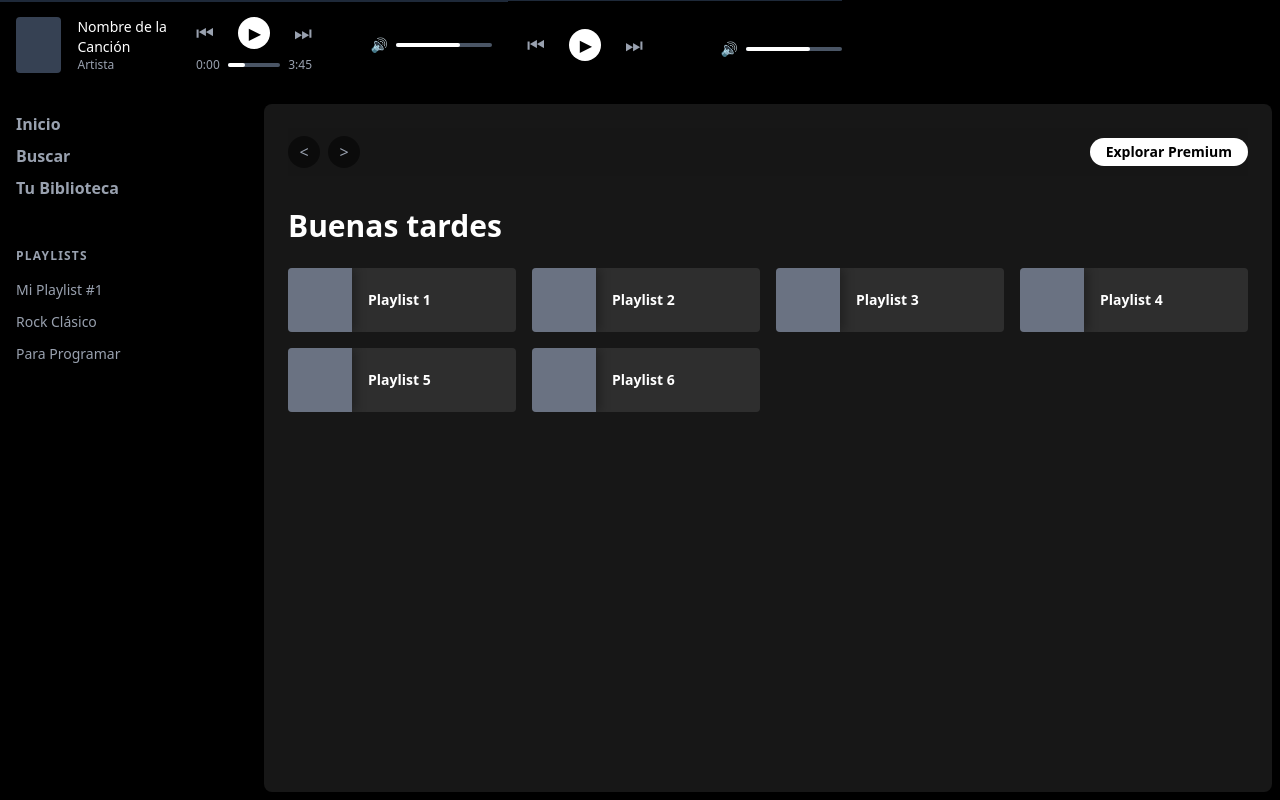
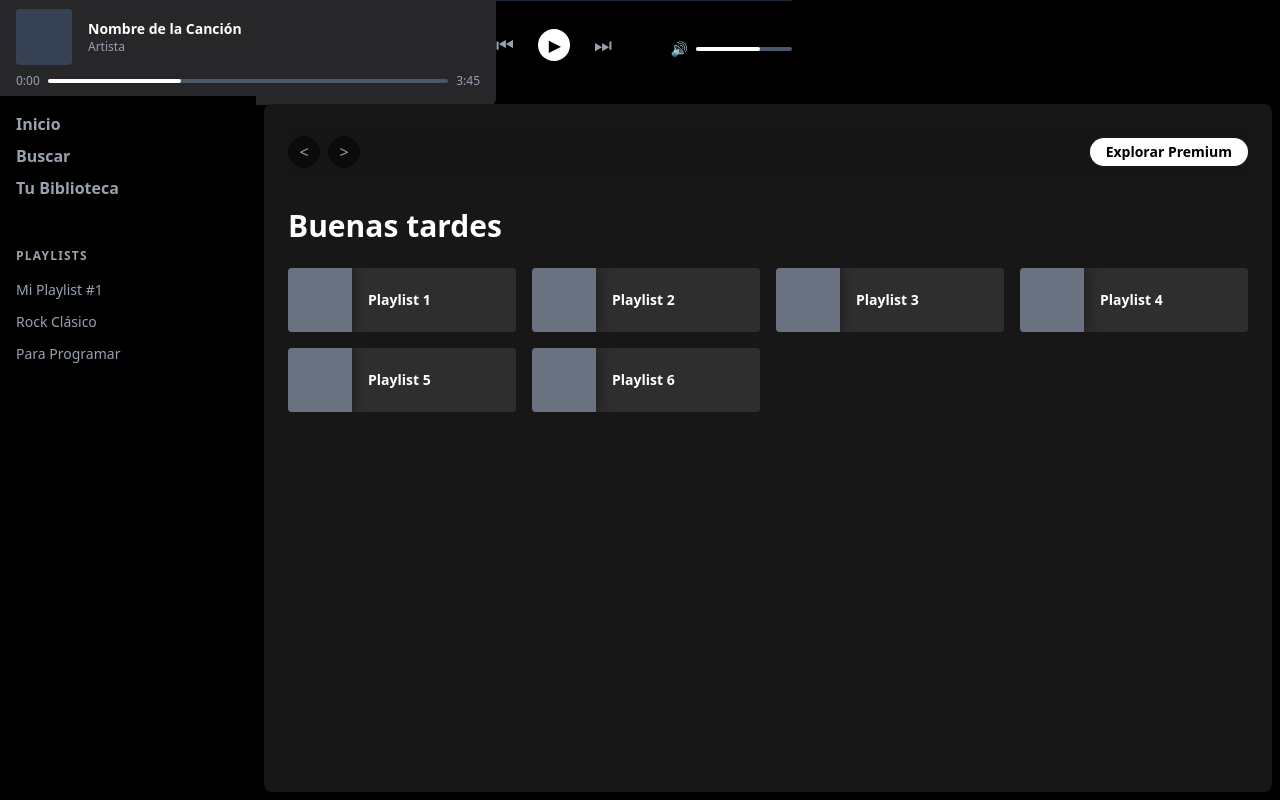
Before and after one commit to spricew/music-player, a React (Vite) app: page / in a window 1280 px wide. Built offline with nearby package versions, Linux system fonts and the light colour scheme; a web font is replaced by a local one.

Commit message:
refactor: redesign PlayerBar component for improved layout and styling

```diff
--- a/src/components/layout/PlayerBar.tsx
+++ b/src/components/layout/PlayerBar.tsx
@@ -1,24 +1,15 @@
 export default function PlayerBar() {
   return (
-      <footer className="h-24 bg-black border-t border-gray-800 flex items-center justify-between px-4 pb-2">
-        <div className="flex items-center w-1/3 min-w-[180px]">
-          <div className="w-14 h-14 bg-gray-700 rounded shadow-md"></div>
+    <div className="flex flex-col gap-y-2 w-124 p-4 rounded-md bg-zinc-800">
+      <div className="flex items-center w-124">
+        <div className="w-14 h-14 shrink-0 bg-gray-700 rounded"></div>
         <div className="ml-4">
-            <p className="text-sm text-white hover:underline cursor-pointer">Nombre de la Canción</p>
-            <p className="text-xs text-gray-400 hover:underline cursor-pointer">Artista</p>
+          <p className="text-sm font-semibold text-white cursor-pointer">Nombre de la Canción</p>
+          <p className="text-xs text-gray-400 cursor-pointer">Artista</p>
         </div>
       </div>
 
-        <div className="flex flex-col items-center justify-center w-2/5 max-w-[722px]">
-          <div className="flex space-x-6 items-center mb-2">
-            <button className="text-gray-400 hover:text-white text-xl transition-colors">⏮</button>
-            <button className="bg-white text-black rounded-full w-8 h-8 flex items-center justify-center hover:scale-105 transition-transform">
-              <span className="ml-0.5">▶</span>
-            </button>
-            <button className="text-gray-400 hover:text-white text-xl transition-colors">⏭</button>
-          </div>
-
-          <div className="w-full flex items-center space-x-2">
+      <div className="flex items-center gap-x-2 w-full">
         <span className="text-xs text-gray-400">0:00</span>
         <div className="flex-1 h-1 bg-gray-600 rounded-full group cursor-pointer hover:h-1.5 transition-all">
           <div className="w-1/3 h-full bg-white group-hover:bg-green-500 rounded-full"></div>
@@ -26,13 +17,5 @@ export default function PlayerBar() {
         <span className="text-xs text-gray-400">3:45</span>
       </div>
     </div>
-
-        <div className="flex justify-end items-center w-1/3 min-w-[180px] space-x-2">
-          <span className="text-gray-400 text-sm">🔊</span>
-          <div className="w-24 h-1 bg-gray-600 rounded-full group cursor-pointer hover:h-1.5 transition-all">
-             <div className="w-2/3 h-full bg-white group-hover:bg-green-500 rounded-full"></div>
-          </div>
-        </div>
-      </footer>
   );
 }
```
Lines whose indentation alone changed are shown as unchanged.
